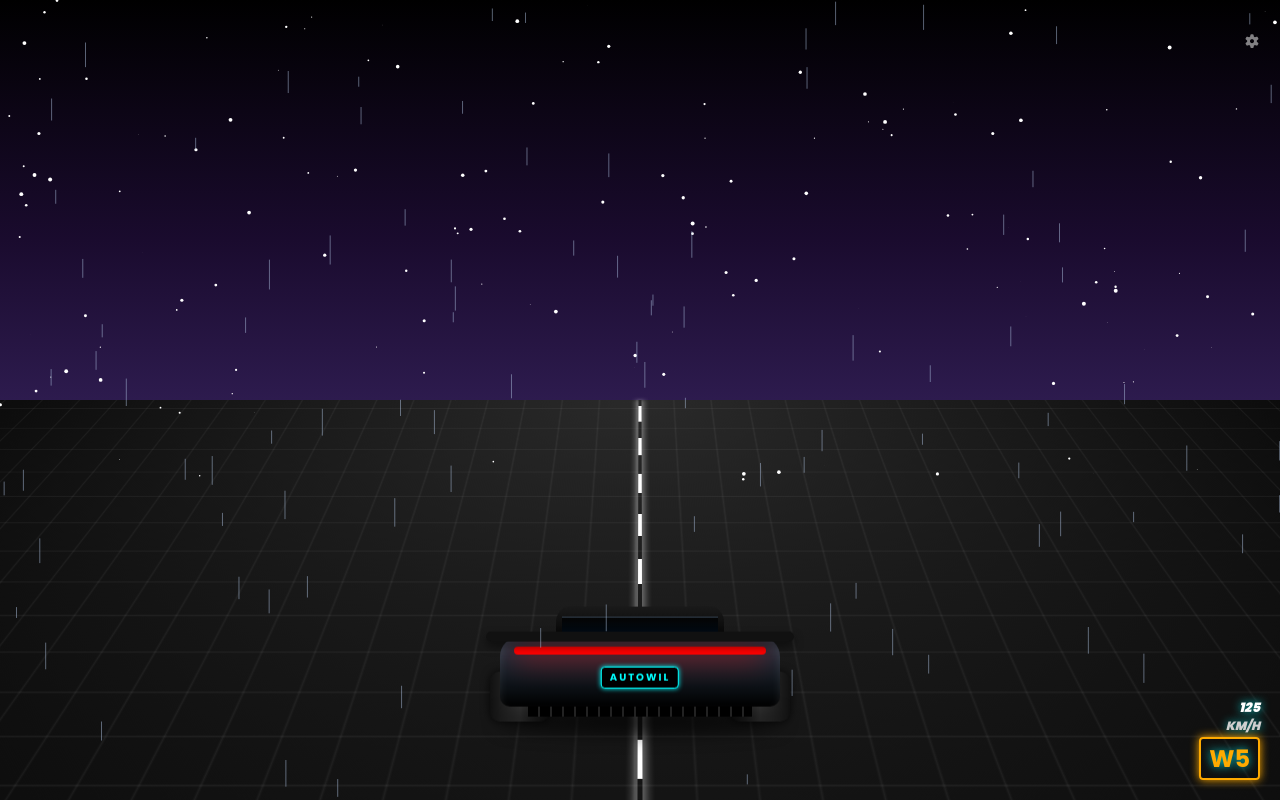
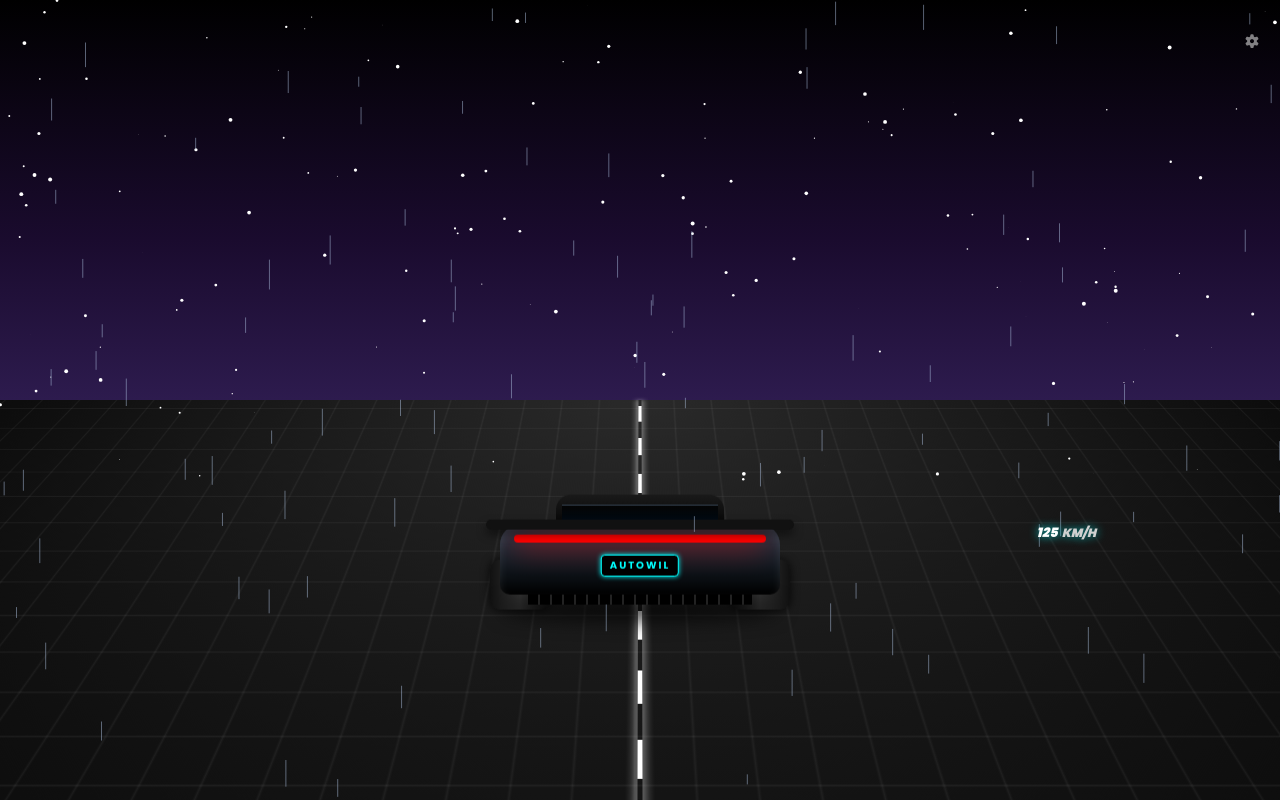
Before and after one commit to wtaype/witime, a website built with Vite: page index.html in a window 1280 px wide. Built offline with nearby package versions, Linux system fonts and the light colour scheme.

Commit message:
Actualizacion Principal v16.10.11

```diff
--- a/smiles/main/tiempos.css
+++ b/smiles/main/tiempos.css
@@ -116,7 +116,7 @@ canvas {
 /* === 🏎️ SUPERDEPORTIVO (DISEÑO CSS PURO) === */
 .hero-car {
   position: absolute;
-  bottom: 10%;
+  bottom: 24%;
   left: 50%;
   transform: translateX(-50%);
   width: 280px;
@@ -290,16 +290,24 @@ canvas {
 
 /* === HUD HOLOGRÁFICO === */
 .hud {
-  position: absolute;
-  bottom: 20px;
-  right: 20px;
-  text-align: right;
-  color: #fff;
-  z-index: 100;
-  text-shadow: 0 0 10px rgba(0, 255, 255, 0.8);
+    position: absolute;
+    bottom: 32.5vh;
+    right: 23vh;
+    text-align: right;
+    color: #fff;
+    z-index: 100;
+    text-shadow: 0 0 10px rgba(0, 255, 255, 0.8);
+    display: flex;
+    justify-content: space-around;
+    gap: 16vh;
+    align-items: center;
 }
 
 .velocimetro {
+  top: 10vh;
+  display: flex;
+  justify-content: space-around;
+  gap: .5vh;
   font-size: 48px;
   font-weight: 900;
   font-style: italic;
@@ -322,6 +330,7 @@ canvas {
   border-radius: 4px;
   margin-top: 5px;
   box-shadow: 0 0 10px #ffaa00;
+  display: none;
 }
 
 /* === CONTROLES === */
--- a/smiles/wii.js
+++ b/smiles/wii.js
@@ -10,7 +10,7 @@ export let link = 'https://wtaype.github.io/';
 export let version = 'v16';
 
 /** ACTUALIZACIÓN PRINCIPAL ONE DEV [START](1)
-git add . ; git commit -m "Actualizacion Principal v16.10.10" ; git push origin main
+git add . ; git commit -m "Actualizacion Principal v16.10.11" ; git push origin main
 
 // Actualizar main luego esto, pero si es mucho, solo esto. (2)
 git tag v16 -m "Version v16" ; git push origin v16
```
